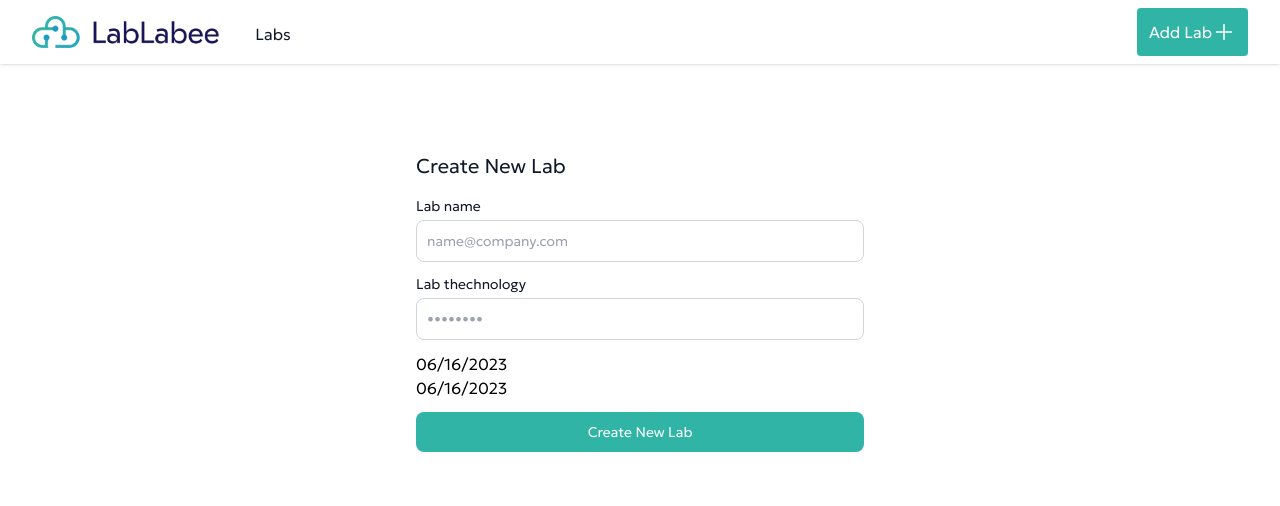
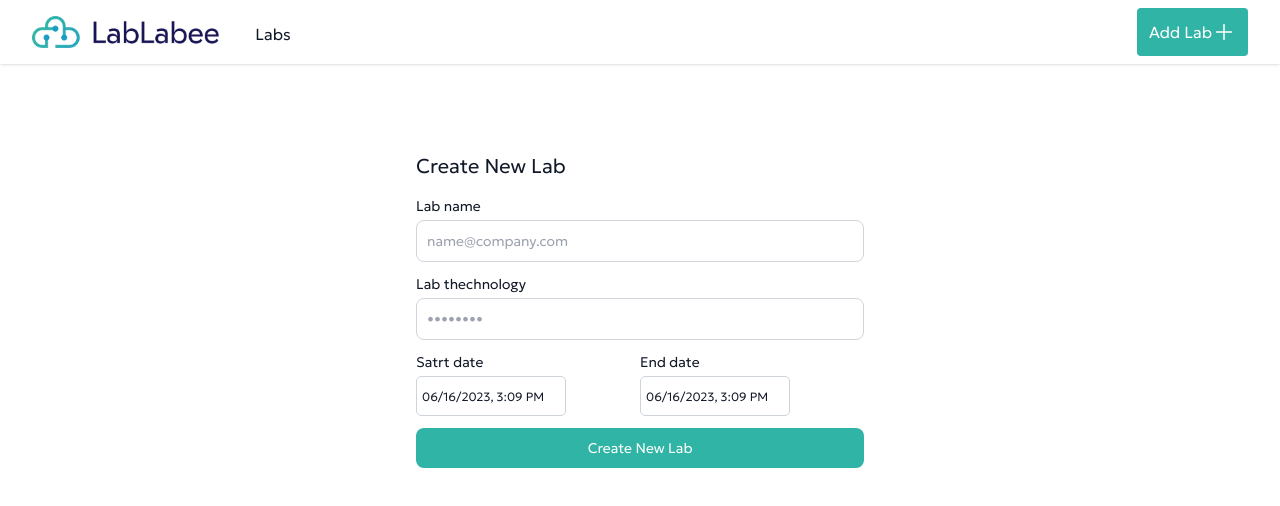
Before and after one commit to seif1000/LabLabee, a React (Vite) app in the folder client/: page /add-lab in a window 1280 px wide. Shown: the top 506 px of the page. Built offline with nearby package versions, Linux system fonts and the light colour scheme.

Commit message:
add date picker component and install formik

```diff
--- a/client/package.json
+++ b/client/package.json
@@ -13,6 +13,7 @@
     "@headlessui/react": "^1.7.15",
     "@heroicons/react": "^2.0.18",
     "@types/react-modal": "^3.16.0",
+    "formik": "^2.4.2",
     "react": "^18.2.0",
     "react-datepicker": "^4.14.0",
     "react-dom": "^18.2.0",
--- /dev/null
+++ b/client/src/component/datePicker/index.css
@@ -0,0 +1,36 @@
+.datePicker {
+    /* background-color: red !important; */
+
+}
+
+.react-datepicker__input-container {
+    display: block !important;
+
+    width: 150px !important;
+
+
+
+
+}
+.react-datepicker__input-container input {
+
+    border-width: 1px !important;
+    border-color: #ced4da !important;
+    border-style: solid !important;
+    outline: none !important;
+    border-radius: 5px;
+    width: 100% !important;
+    height: 40px !important;
+    padding-left: 5px !important;
+    font-size: 12px !important;
+    color: rgb(17 24 39 ) !important;
+    font-family: 'Geologica', sans-serif;
+
+}
+
+.react-datepicker-wrapper {
+
+
+
+
+}
--- /dev/null
+++ b/client/src/component/datePicker/index.tsx
@@ -0,0 +1,21 @@
+import DatePicker from "react-datepicker";
+import "./index.css";
+
+type DatePickerProps = {
+  date: Date;
+  setDate: Function;
+};
+const DatePickerComponent = ({ setDate, date }: DatePickerProps) => {
+  return (
+    <DatePicker
+      //dateFormat="dd-MM-yyyy"
+      wrapperClassName="datePicker"
+      onChange={(date: Date) => setDate(date)}
+      selected={date}
+      showTimeSelect={true}
+      dateFormat="Pp"
+    />
+  );
+};
+
+export default DatePickerComponent;
--- a/client/src/pages/CreateLab/index.tsx
+++ b/client/src/pages/CreateLab/index.tsx
@@ -1,8 +1,13 @@
-import DatePicker from "react-datepicker";
-
 import "react-datepicker/dist/react-datepicker.css";
+import DatePickerComponent from "../../component/datePicker";
+import { useState } from "react";
 
 const CreateLab = () => {
+  const [startDate, setStartDate] = useState(new Date());
+  const [endDate, setEndDate] = useState(new Date());
+
+  console.log(typeof startDate, endDate);
+
   return (
     <div>
       <div className="mx-auto mt-32 max-w-lg px-6 py-6 lg:px-8">
@@ -12,7 +17,7 @@ const CreateLab = () => {
         <form className="space-y-3" action="#">
           <div>
             <label
-              for="name"
+              htmlFor="name"
               className="mb-1 block text-sm font-medium text-gray-900"
             >
               Lab name
@@ -21,14 +26,14 @@ const CreateLab = () => {
               type="email"
               name="email"
               id="email"
-              className="block w-full rounded-lg border border-gray-300 bg-white p-2.5 text-sm text-gray-900 placeholder-gray-400"
+              className="block w-full rounded-lg border border-gray-300 bg-white p-2.5 text-sm text-gray-900 placeholder-gray-400 outline-none"
               placeholder="name@company.com"
               required
             />
           </div>
           <div>
             <label
-              for="technology"
+              htmlFor="technology"
               className=" mb-1 block text-sm font-medium text-gray-900"
             >
               Lab thechnology
@@ -38,16 +43,28 @@ const CreateLab = () => {
               name="password"
               id="password"
               placeholder="••••••••"
-              className="block w-full rounded-lg border border-gray-300 bg-white p-2.5 text-sm text-gray-900 placeholder-gray-400"
+              className="block w-full rounded-lg border border-gray-300 bg-white p-2.5 text-sm text-gray-900 placeholder-gray-400 outline-none"
               required
             />
           </div>
-          <div>
-            <div>
-              <DatePicker selected={new Date()} />
+          <div className="flex flex-row">
+            <div className=" flex-1">
+              <label
+                htmlFor="technology"
+                className=" mb-1 block text-sm font-medium text-gray-900"
+              >
+                Satrt date
+              </label>
+              <DatePickerComponent date={startDate} setDate={setStartDate} />
             </div>
-            <div>
-              <DatePicker selected={new Date()} />
+            <div className=" flex-1">
+              <label
+                htmlFor="technology"
+                className=" mb-1 block text-sm font-medium text-gray-900"
+              >
+                End date
+              </label>
+              <DatePickerComponent date={endDate} setDate={setEndDate} />
             </div>
           </div>
 
```
Also changed, not shown: 1 other file (tests, documents, lock files or other folders).
